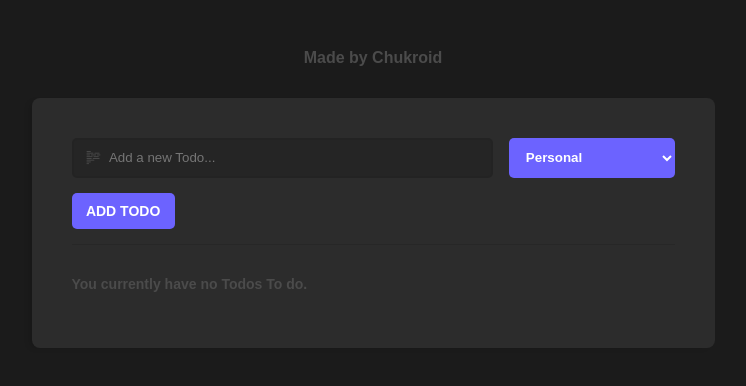
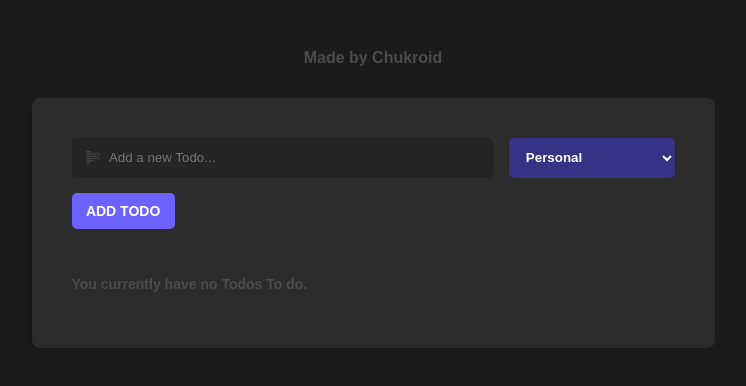
Before and after one commit to Chukroid/react-js-todo-list, a React (Vite) app: page / in a window 1280 px wide. In both pictures the pointer is over the element 858 px from the left and 157 px from the top of the page. Shown: the top 386 px of the page, without its empty margins (267-1013 px from the left). Built offline with nearby package versions, Linux system fonts and the light colour scheme.

Commit message:
added a darker purple background when tag select is hovered on

```diff
--- a/index.css
+++ b/index.css
@@ -77,6 +77,9 @@ body {
     font-weight: 600;
     font-family: inherit;
     outline: none;
+}
+.top-part > select:hover {
+    background-color: var(--darkerpurple);
 }
 .todo-form-description {
     display: flex;
```
